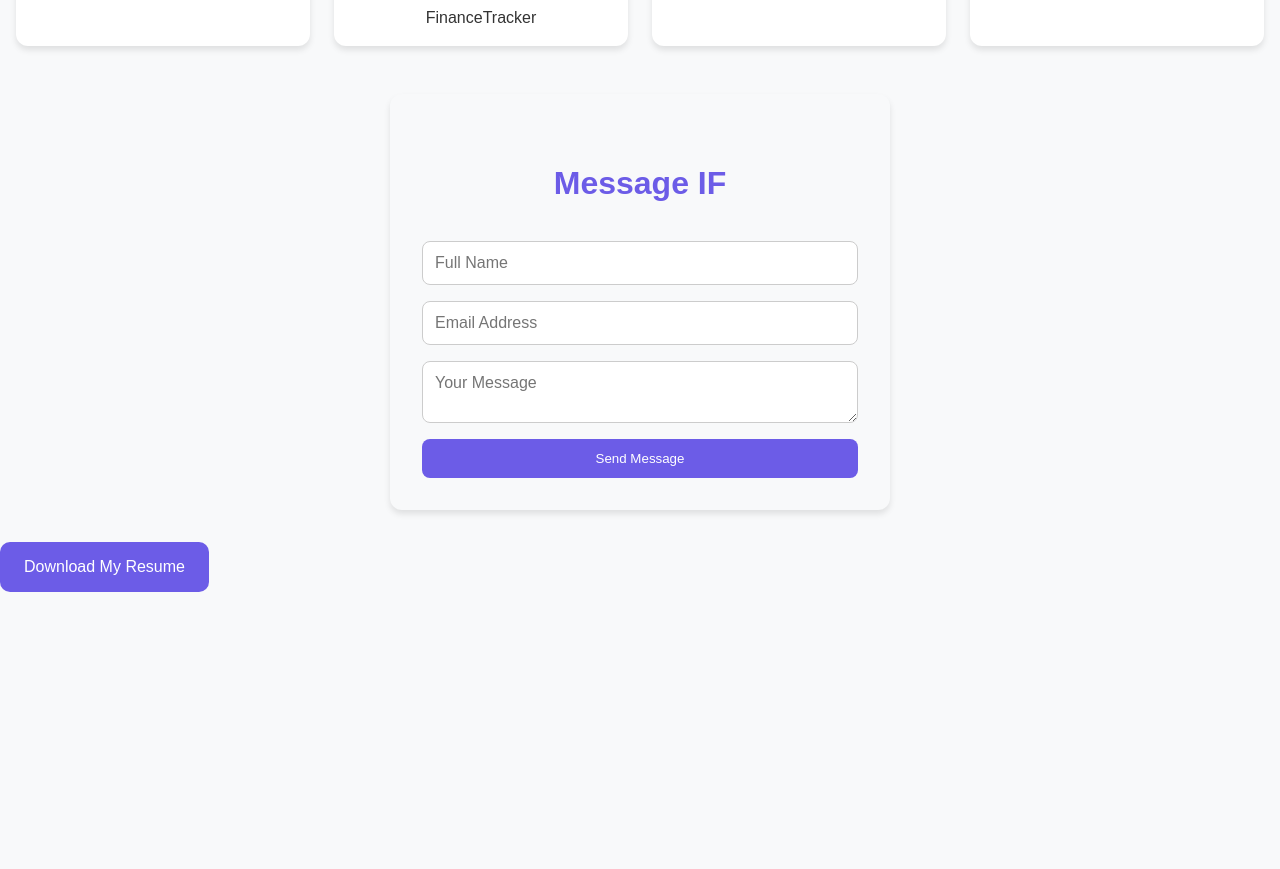
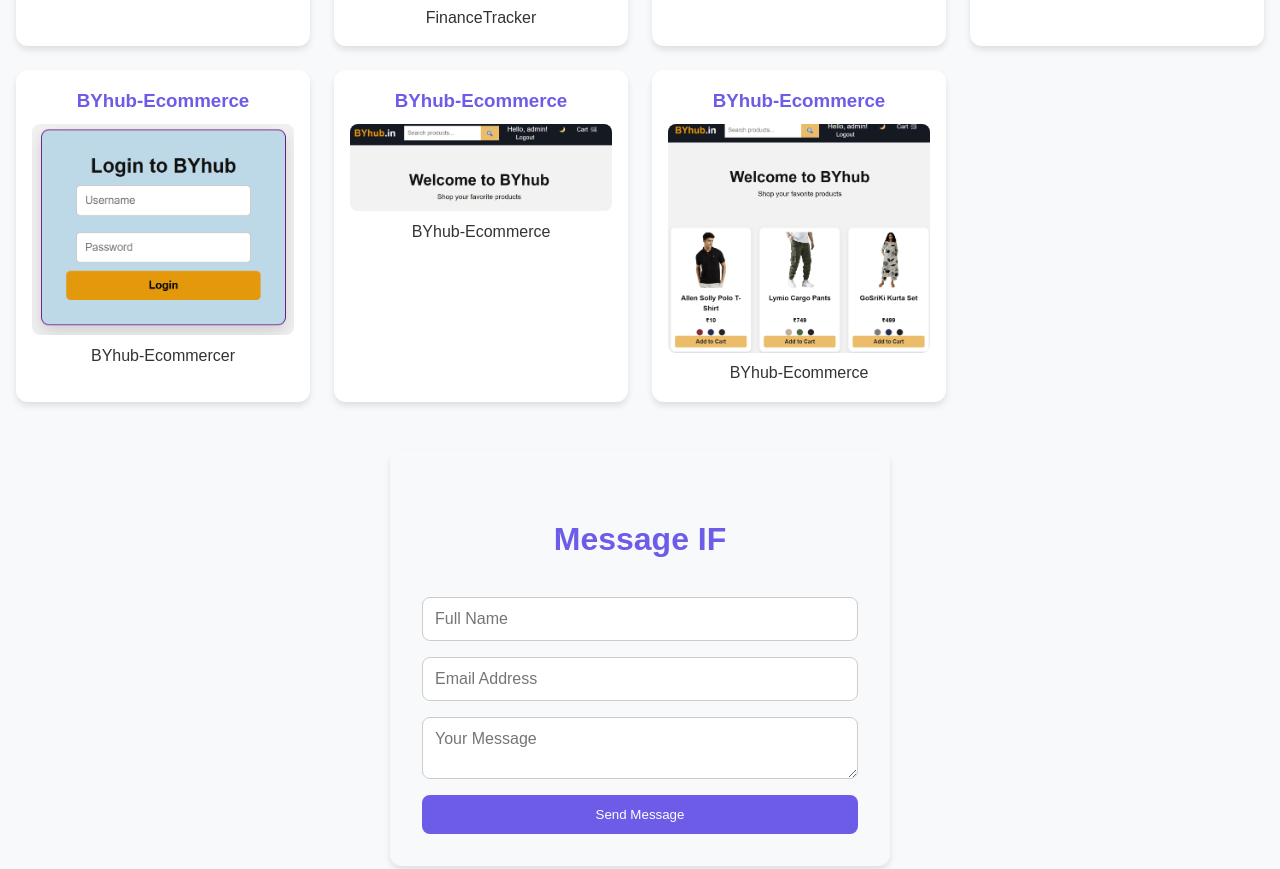
Before and after one commit to Islambasha7/Portfolio-website-, a plain HTML site: page index.html in a window 1280 px wide. Shown: the part 2566-3435 px from the top of the page. Before the commit the page ends 3158 px from the top, so only its background shows below. Drawn offline with nearby package versions, Linux system fonts and the light colour scheme.

Commit message:
Initial commit

```diff
--- a/index.html
+++ b/index.html
@@ -164,6 +164,27 @@
       </div>
       <p>Screen-recorder</p>
     </div>
+    <div class="skill-card">
+      <h3>BYhub-Ecommerce</h3>
+      <div class="skill-hover">
+        <img src="BYhub1.png" alt="BYhub-Ecommerce">
+      </div>
+      <p>BYhub-Ecommercer</p>
+    </div>
+    <div class="skill-card">
+      <h3>BYhub-Ecommerce</h3>
+      <div class="skill-hover">
+        <img src="BYhub2.png" alt="BYhub-Ecommerce">
+      </div>
+      <p>BYhub-Ecommerce</p>
+    </div>
+    <div class="skill-card">
+      <h3>BYhub-Ecommerce</h3>
+      <div class="skill-hover">
+        <img src="BYhub3.png" alt="BYhub-Ecommerce">
+      </div>
+      <p>BYhub-Ecommerce</p>
+    </div>
 
     <!-- <div class="skill-card">
       <h3>React App</h3>
@@ -178,7 +199,6 @@
 </section>
 
 
-    <!-- Message Box -->
     <section id="message-if" class="message-if-box">
       <h2>Message IF</h2>
       <form>
@@ -189,7 +209,6 @@
       </form>
     </section>
 
-<!-- Resume Section -->
     <section id="resume">
       <h2></h2>
       <p></p>
```
Also changed, not shown: BYhub1.png (added), BYhub2.png (added), BYhub3.png (added).
